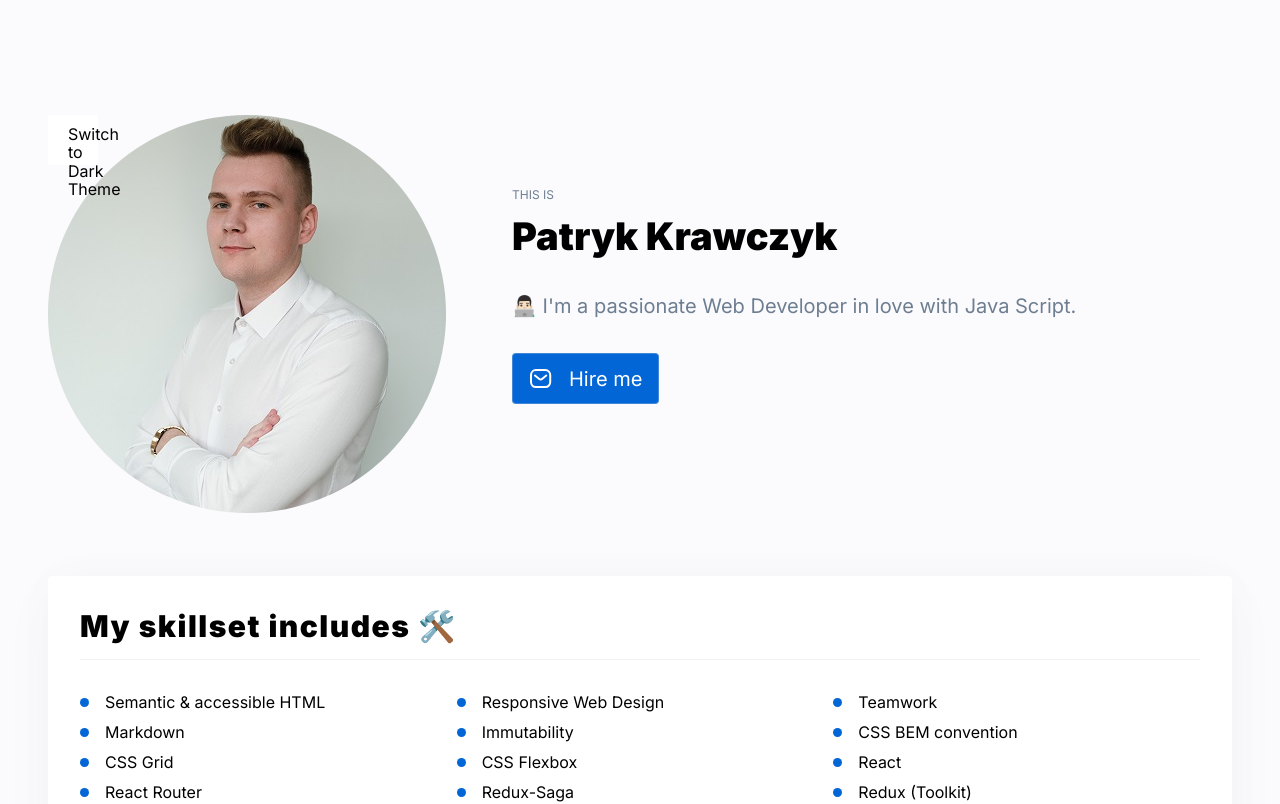
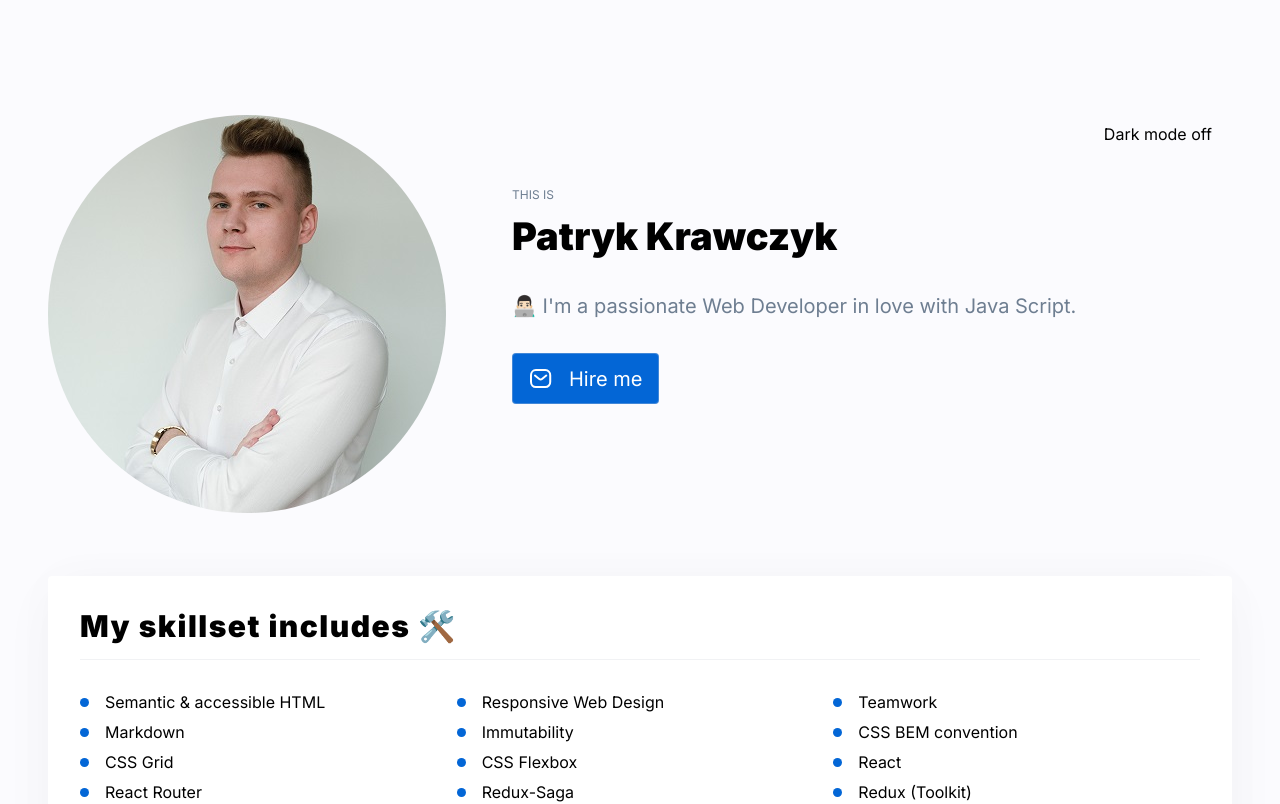
Before and after one commit to Patryk0408/homepage-react, a React (Create React App) app: page / in a window 1280 px wide. Shown: the top 804 px of the page. Built offline with nearby package versions, Linux system fonts and the light colour scheme; no server answers.

Commit message:
Add styles for button to change a theme

```diff
--- a/src/Homepage/Tile/index.js
+++ b/src/Homepage/Tile/index.js
@@ -9,7 +9,7 @@ const Tile = ({ name }) => {
 	return (
 		<Wrapper>
 			<ToggleButton darkMode={darkMode} onClick={toggleTheme}>
-				{darkMode ? 'Switch to Light Theme' : 'Switch to Dark Theme'}
+				Dark mode {darkMode ? 'on' : 'off'}
 			</ToggleButton>
 			<MyPhoto src={myImage} alt='Patryk Krawczyk' height='398' width='398' />
 			<Description>
--- a/src/Homepage/Tile/styled.js
+++ b/src/Homepage/Tile/styled.js
@@ -4,6 +4,7 @@ export const Wrapper = styled.div`
 	width: 100%;
 	margin: 32px 0 63px;
 	display: grid;
+	position: relative;
 
 	@media (min-width: ${({ theme }) => theme.breakpoint.tablet}) {
 		grid-template-columns: auto 1fr;
@@ -93,13 +94,12 @@ export const Link = styled.a`
 `
 
 export const ToggleButton = styled.button`
-	background-color: ${props => (props.darkMode ? 'black' : 'white')};
 	color: ${props => (props.darkMode ? 'white' : 'black')};
 	border: none;
 	padding: 10px 20px;
 	cursor: pointer;
-	height: 50px;
-	width: 50px;
 	position: absolute;
 	transition: 0.2s;
+	background-color: transparent;
+	right: 0;
 `
```
Also changed, not shown: src/setupTests.js (deleted, +0 -5 lines), 1 other file (tests, documents, lock files or other folders).
